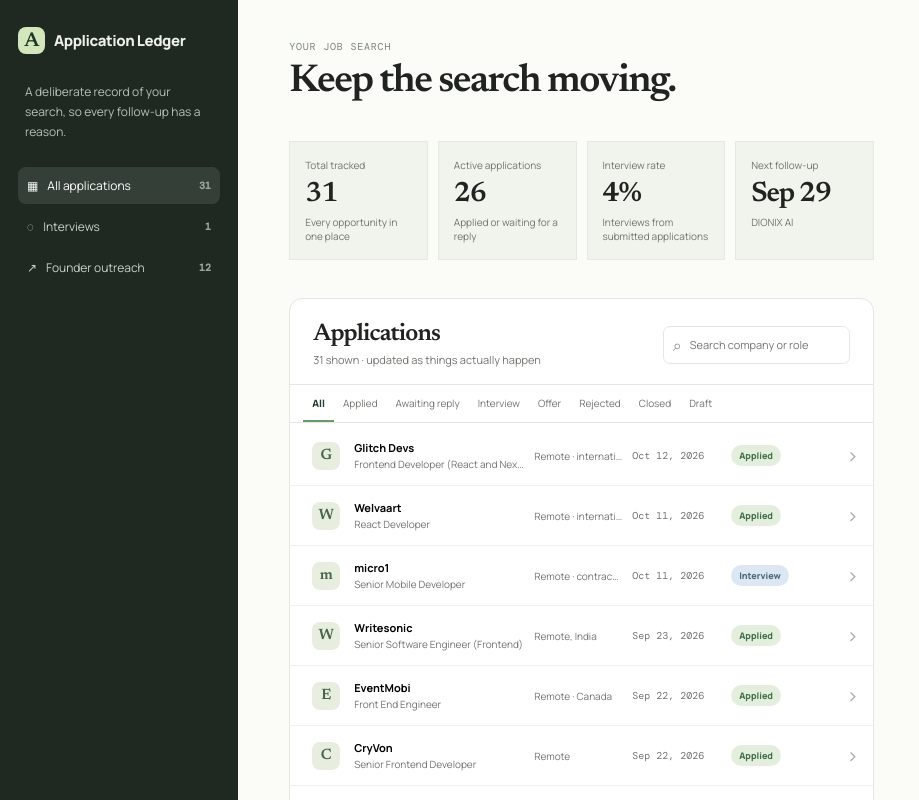
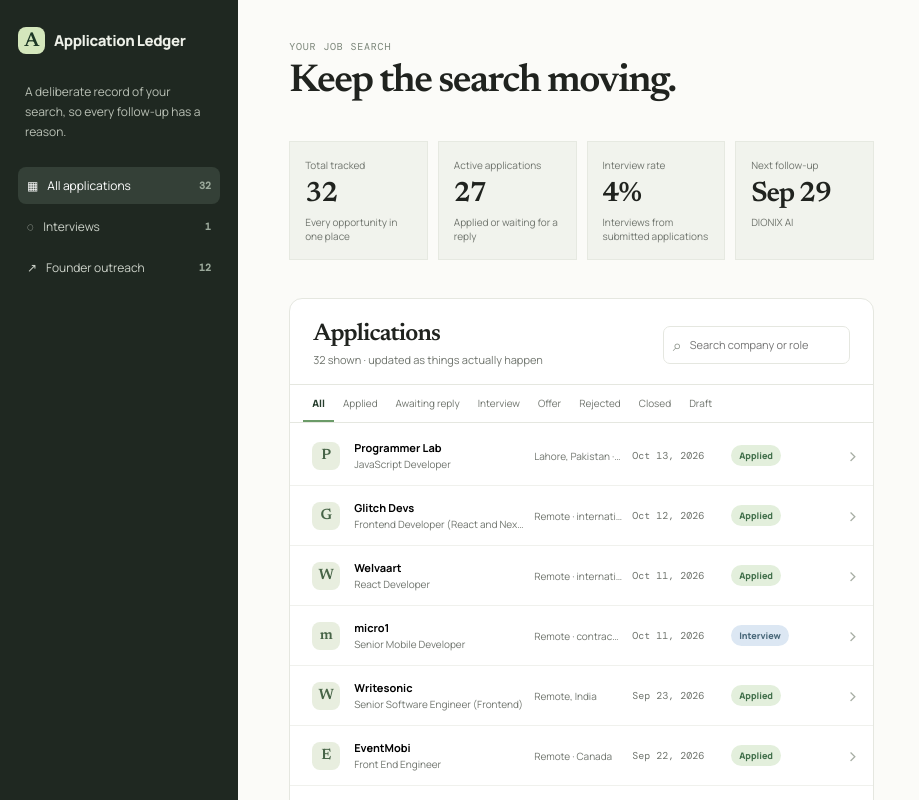
Before and after one commit to HuzaifaBinShahid/JobApplication-Tracker, a Next.js app: page / in a window 1280 px wide. Shown: the top 800 px of the page, without its empty margins (0-919 px from the left). Built offline with nearby package versions, Linux system fonts and the light colour scheme.

Commit message:
feat: track Programmer Lab application

```diff
--- a/app/page.tsx
+++ b/app/page.tsx
@@ -41,6 +41,21 @@ type Outreach = {
 const stages: Stage[] = ["Applied", "Awaiting reply", "Interview", "Offer", "Rejected", "Closed", "Draft"];
 
 const seededApplications: Application[] = [
+  {
+    id: "programmer-lab-javascript-developer",
+    company: "Programmer Lab",
+    role: "JavaScript Developer",
+    location: "Lahore, Pakistan · remote post, Lahore-based company",
+    source: "Direct email from company LinkedIn post",
+    stage: "Applied",
+    appliedOn: "2026-10-13",
+    link: "https://www.linkedin.com/jobs/view/javascript-developer-at-programmer-lab-pvt-ltd-4475684647",
+    nextAction: "Watch for a reply from Programmer Lab's hiring team",
+    due: "2026-10-20",
+    contact: "careers@programmerlab.co",
+    notes: "The formal LinkedIn listing is closed, but the active company contact post explicitly invited CV applications by email. Sent the latest live-app CV and a tailored note connecting Hopn real-time mobile work, React and Next.js delivery, REST integrations, SaaS interfaces, and Playwright and Puppeteer workflows.",
+    activity: [{ date: "Oct 13", text: "Tailored application email sent with CV attached" }]
+  },
   {
     id: "glitch-devs-frontend-developer",
     company: "Glitch Devs",
```
